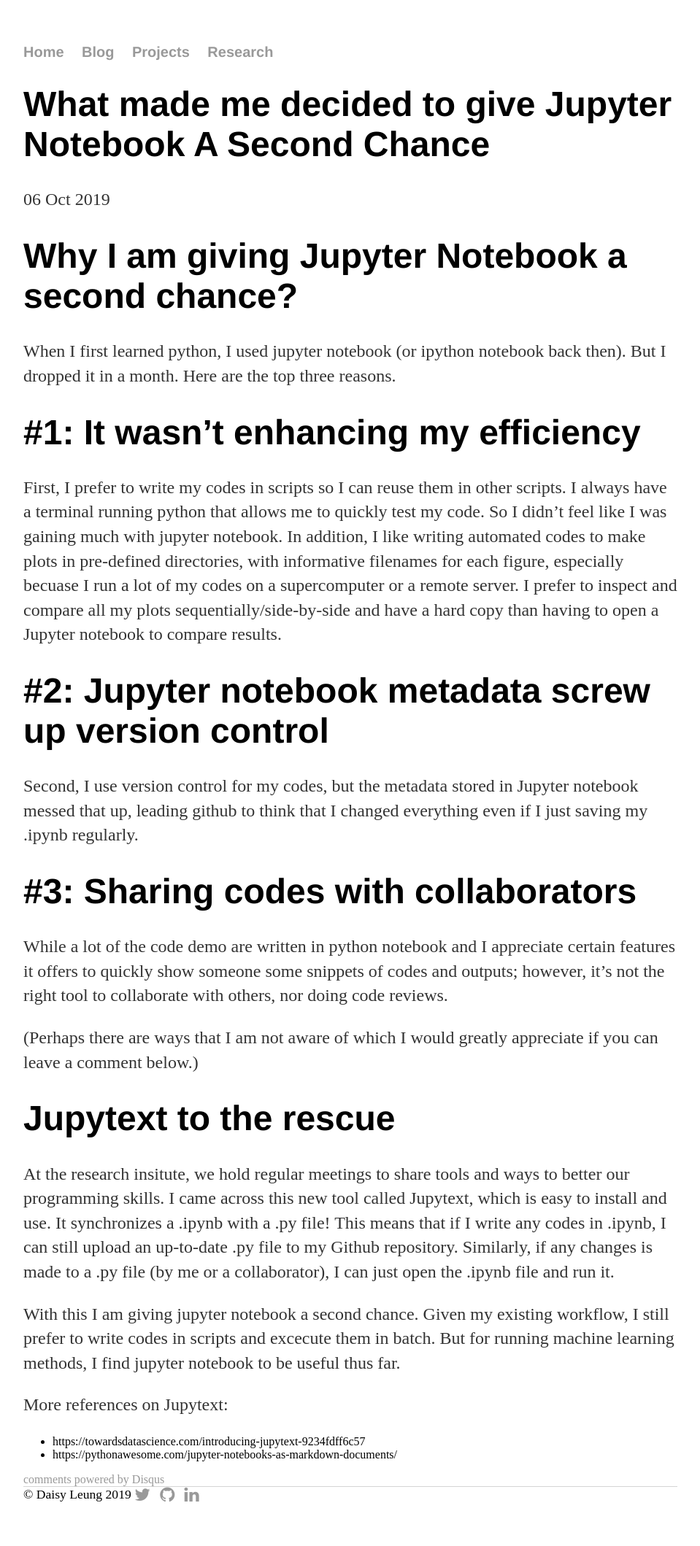
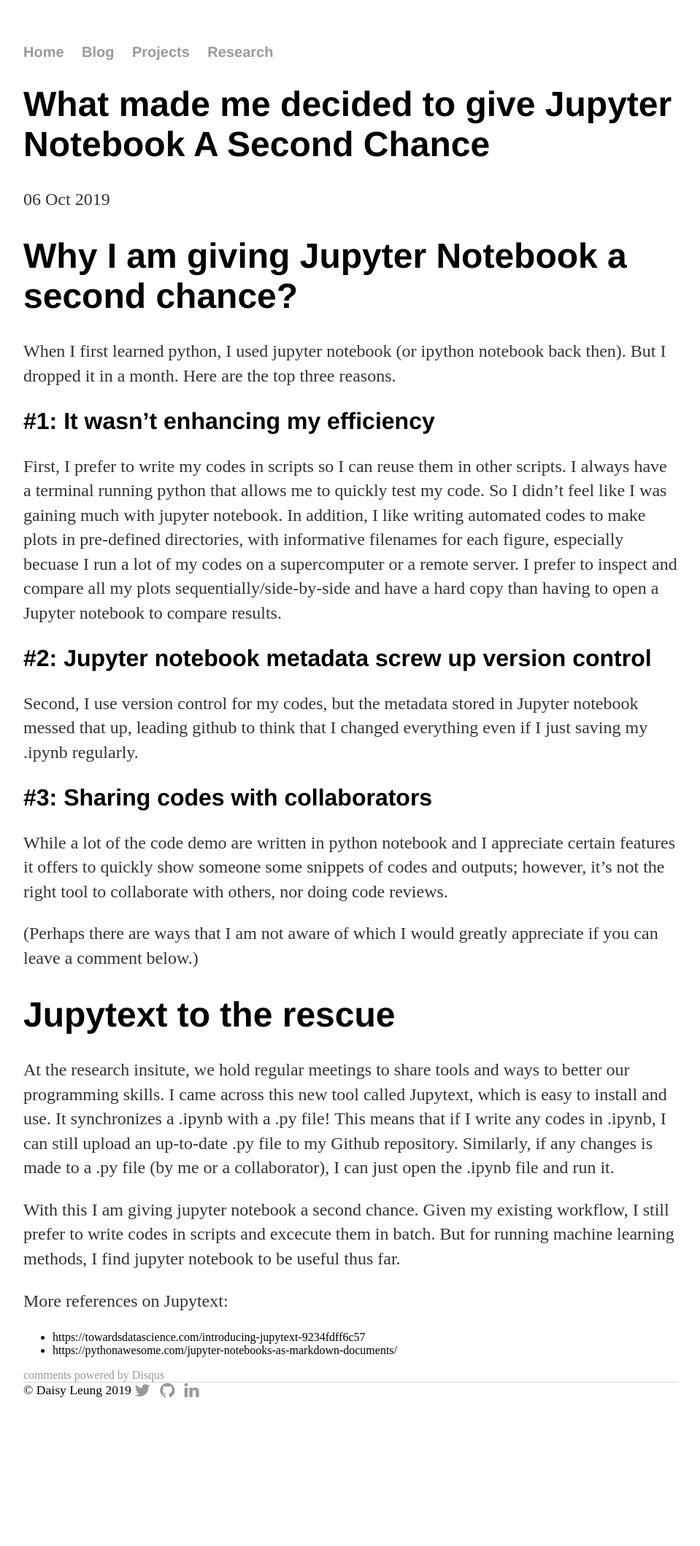
Before and after one commit to astro313/astro313.github.io, a Jekyll site: the page built from blog/_posts/2019-10-06-jupytext.md, in a window 1280 px wide. Shown: the whole page at 73% size, without its empty margins (160-1119 px from the left). Built offline with Jekyll 4.4.1, drawn with Linux system fonts in a browser that asks for light colours; nearby versions of some CDN libraries; comment, search, counter and statistics services are not loaded; after the commit the page ends 1976 px from its top, so only the background shows below that.

Commit message:
font size

```diff
--- a/blog/_posts/2019-10-06-jupytext.md
+++ b/blog/_posts/2019-10-06-jupytext.md
@@ -8,13 +8,13 @@
 
 When I first learned python, I used jupyter notebook (or ipython notebook back then). But I dropped it in a month. Here are the top three reasons.
 
-# #1: It wasn't enhancing my efficiency
+## #1: It wasn't enhancing my efficiency
 First, I prefer to write my codes in scripts so I can reuse them in other scripts. I always have a terminal running python that allows me to quickly test my code. So I didn't feel like I was gaining much with jupyter notebook. In addition, I like writing automated codes to make plots in pre-defined directories, with informative filenames for each figure, especially becuase I run a lot of my codes on a supercomputer or a remote server. I prefer to inspect and compare all my plots sequentially/side-by-side and have a hard copy than having to open a Jupyter notebook to compare results.
 
-# #2: Jupyter notebook metadata screw up version control
+## #2: Jupyter notebook metadata screw up version control
 Second, I use version control for my codes, but the metadata stored in Jupyter notebook messed that up, leading github to think that I changed everything even if I just saving my .ipynb regularly.
 
-# #3: Sharing codes with collaborators
+## #3: Sharing codes with collaborators
 While a lot of the code demo are written in python notebook and I appreciate certain features it offers to quickly show someone some snippets of codes and outputs; however, it's not the right tool to collaborate with others, nor doing code reviews.
 
 (Perhaps there are ways that I am not aware of which I would greatly appreciate if you can leave a comment below.)
```
